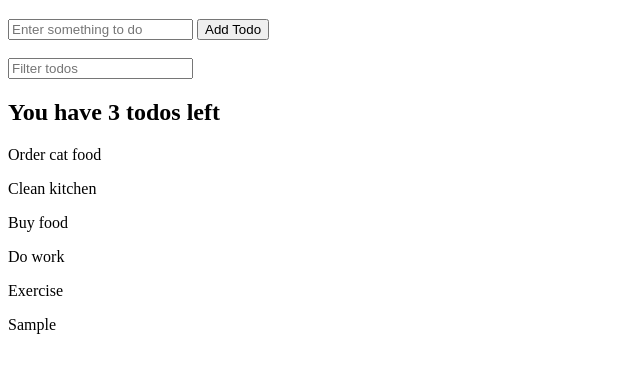
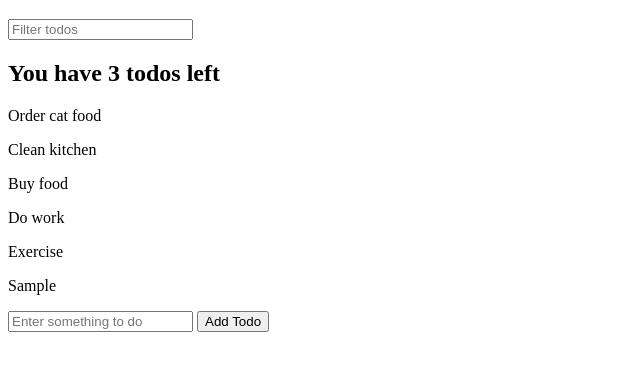
Before and after one commit to webprinc3ss/javascript-bootcamp, a plain HTML site: page todos-app/index.html in a window 1280 px wide. Both pictures are taken after typing "Sample" into the empty fields and a click on the button "Add Todo". Shown: the part 61-434 px from the top of the page, without its empty margins (0-640 px from the left). Drawn offline with Linux system fonts and the light colour scheme.

Commit message:
Optimized todo app.

```diff
--- a/todos-app/index.html
+++ b/todos-app/index.html
@@ -7,13 +7,13 @@
 <body>
     <h1>Todos</h1>
 
+
+    <input id="search-text" type="text" placeholder="Filter todos">
+    <div id="todos"></div>
     <form id="add-todo">
         <input type="text" placeholder="Enter something to do" name="newTodoText">
         <button>Add Todo</button><br /><br />
     </form>
-    <input id="search-text" type="text" placeholder="Filter todos">
-    <div id="todos"></div>
-
     <script src="todos-app.js"></script>
 </body>
 
--- a/todos-app/todos-app.js
+++ b/todos-app/todos-app.js
@@ -47,12 +47,9 @@ renderTodos(todos, filters)
 document.querySelector('#add-todo').addEventListener('submit', function (e) {
     e.preventDefault()
     let newTask = e.target.elements.newTodoText.value
-    console.log(newTask)
-    let todoObj = { text: newTask, completed: false }
-    todos.push(todoObj)
+    todos.push({ text: newTask, completed: false })
     renderTodos(todos, filters)
     e.target.elements.newTodoText.value = ''
-
 })
 
 // Listen for todo text change
```
